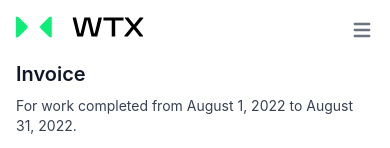
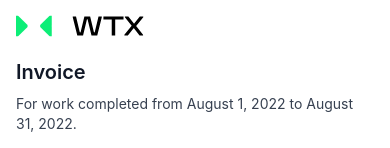
Before and after one commit to FranciscoKloganB/nextjs-i18n-done-right-playground, a Next.js app: page / in a window 390 px wide. Shown: the top 148 px of the page. Built offline with nearby package versions, Linux system fonts and the light colour scheme; what tailwindcss-rtl would draw is missing.

Commit message:
revert(Navbar): remove responsive selector

```diff
--- a/components/layout/Navbar.tsx
+++ b/components/layout/Navbar.tsx
@@ -32,28 +32,6 @@
             layout="fixed"
           />
         </LogoContainer>
-        <button
-          data-collapse-toggle="navbar-default"
-          type="button"
-          className="inline-flex items-center rounded-lg p-2 text-sm text-gray-500 ps-20 hover:bg-gray-100 focus:outline-none focus:ring-2 focus:ring-gray-200 dark:text-gray-400 dark:hover:bg-gray-700 dark:focus:ring-gray-600 md:hidden"
-          aria-controls="navbar-default"
-          aria-expanded="false"
-        >
-          <span className="sr-only">Open main menu</span>
-          <svg
-            className="h-6 w-6"
-            aria-hidden="true"
-            fill="currentColor"
-            viewBox="0 0 20 20"
-            xmlns="http://www.w3.org/2000/svg"
-          >
-            <path
-              fillRule="evenodd"
-              d="M3 5a1 1 0 011-1h12a1 1 0 110 2H4a1 1 0 01-1-1zM3 10a1 1 0 011-1h12a1 1 0 110 2H4a1 1 0 01-1-1zM3 15a1 1 0 011-1h12a1 1 0 110 2H4a1 1 0 01-1-1z"
-              clipRule="evenodd"
-            ></path>
-          </svg>
-        </button>
         <UnorderedListContainer id="navbar-default">
           <UnorderedListStyled>
             <li>
```
